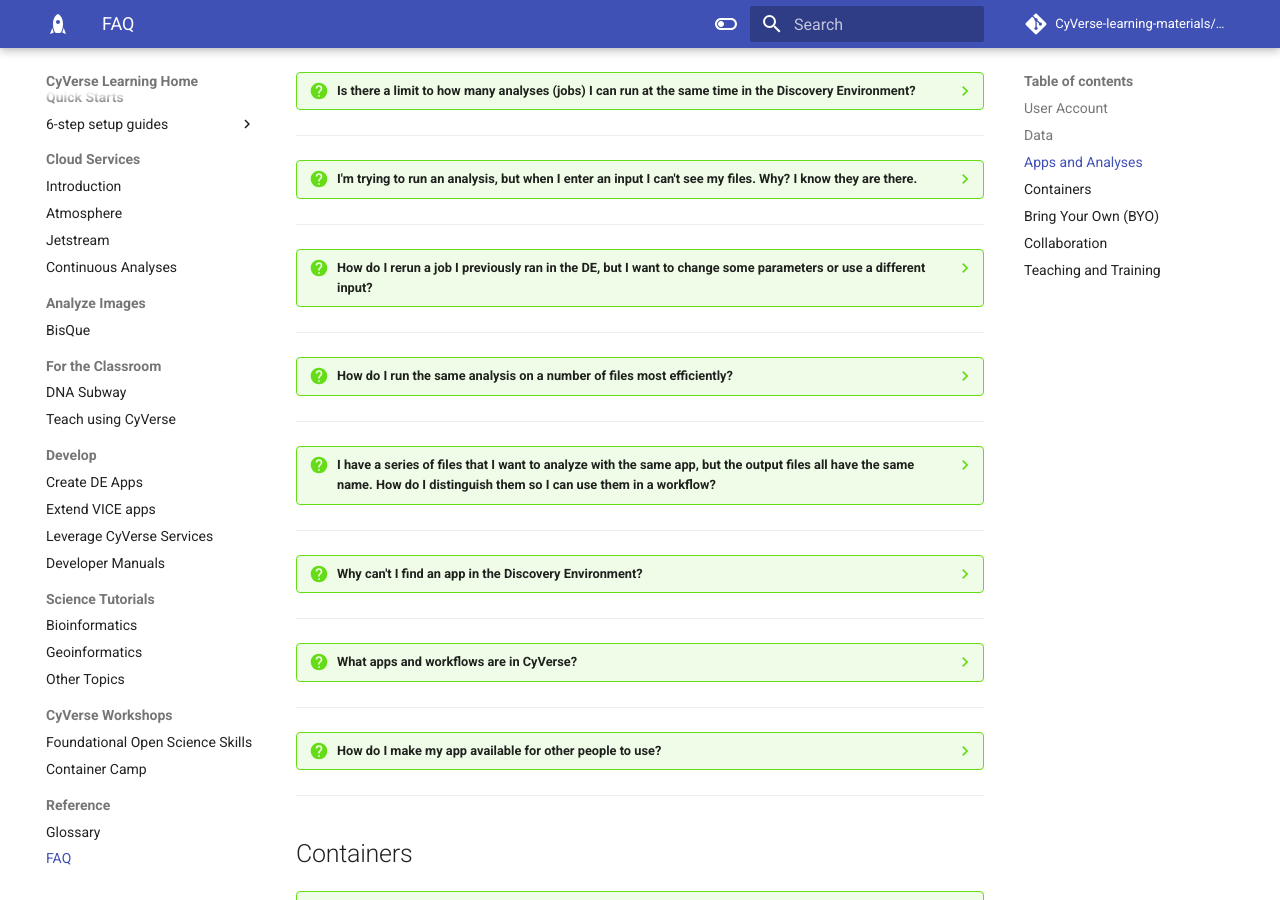
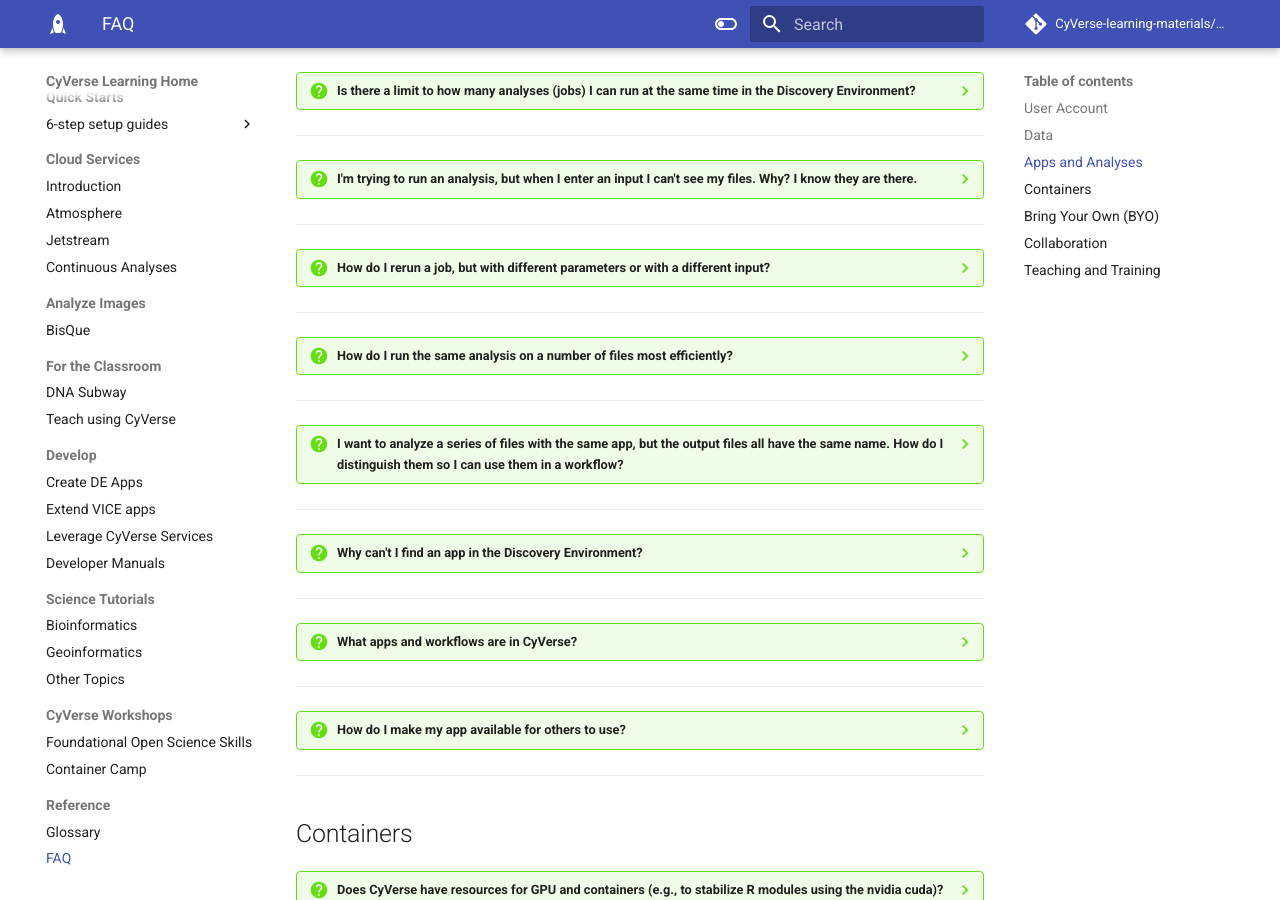
Before and after one commit to CyVerse-learning-materials/learning-materials-home, an MkDocs documentation site: the page built from docs/faq.md, in a window 1280 px wide and 900 px high, scrolled down 1809 px. Built offline with MkDocs 1.6.1 and Material for MkDocs 9.7.7, drawn with Linux system fonts in a browser that asks for light colours; some web fonts are replaced; a script that is not in the unit is left out; comment, search, counter and statistics services are not loaded.

Commit message:
Wordsmithing

```diff
--- a/docs/faq.md
+++ b/docs/faq.md
@@ -282,7 +282,7 @@
 
 ------------------------------------------------------------------------
 
-??? question "**How do I rerun a job I previously ran in the DE, but I want to change some parameters or use a different input?**"
+??? question "**How do I rerun a job, but with different parameters or with a different input?**"
 
     You can easily relaunch the same analysis with different settings:
 
@@ -308,7 +308,7 @@
 
 ------------------------------------------------------------------------
 
-??? question "**I have a series of files that I want to analyze with the same app, but the output files all have the same name. How do I distinguish them so I can use them in a workflow?**"
+??? question "**I want to analyze a series of files with the same app, but the output files all have the same name. How do I distinguish them so I can use them in a workflow?**"
 
     You can avoid confusion by finding the output folder in your Data list
     and
@@ -353,7 +353,7 @@
 
 ------------------------------------------------------------------------
 
-??? question "**How do I make my app available for other people to use?**"
+??? question "**How do I make my app available for others to use?**"
 
     You can create a new app interface in the Discovery Environment and
     share it with other users and you also can install the app on VICE. In
@@ -410,10 +410,10 @@
 
 ??? question "**How can I use CyVerse's tools and resources from within my program/app?**"
 
-    See the information about our [Science APIs](http://www.cyverse.org/science-apis); you can also contact Support using the
+    See information about our [Science APIs](http://www.cyverse.org/science-apis); you can also contact Support using the
     blue chat icon at the bottom right of the platform. For projects
     requiring more extensive support, you can request community support or
-    an external collaborative partnership (see Collaboration FAQ below).
+    an external collaborative partnership (see Collaboration below).
 
 ------------------------------------------------------------------------
 
@@ -478,7 +478,7 @@
 
     -   Timeline and milestones for completing the project:
     	-   Provide a timeline of specific monthly milestones
-                (deliverables). Projects of short duration (\~2 months)
+                (deliverables). Projects of short duration (~2 months)
                 should provide weekly milestones.
 
     -   Scientific and technical impact:
```
Also changed, not shown: other parts of docs/faq.md (+1 -1 lines).
